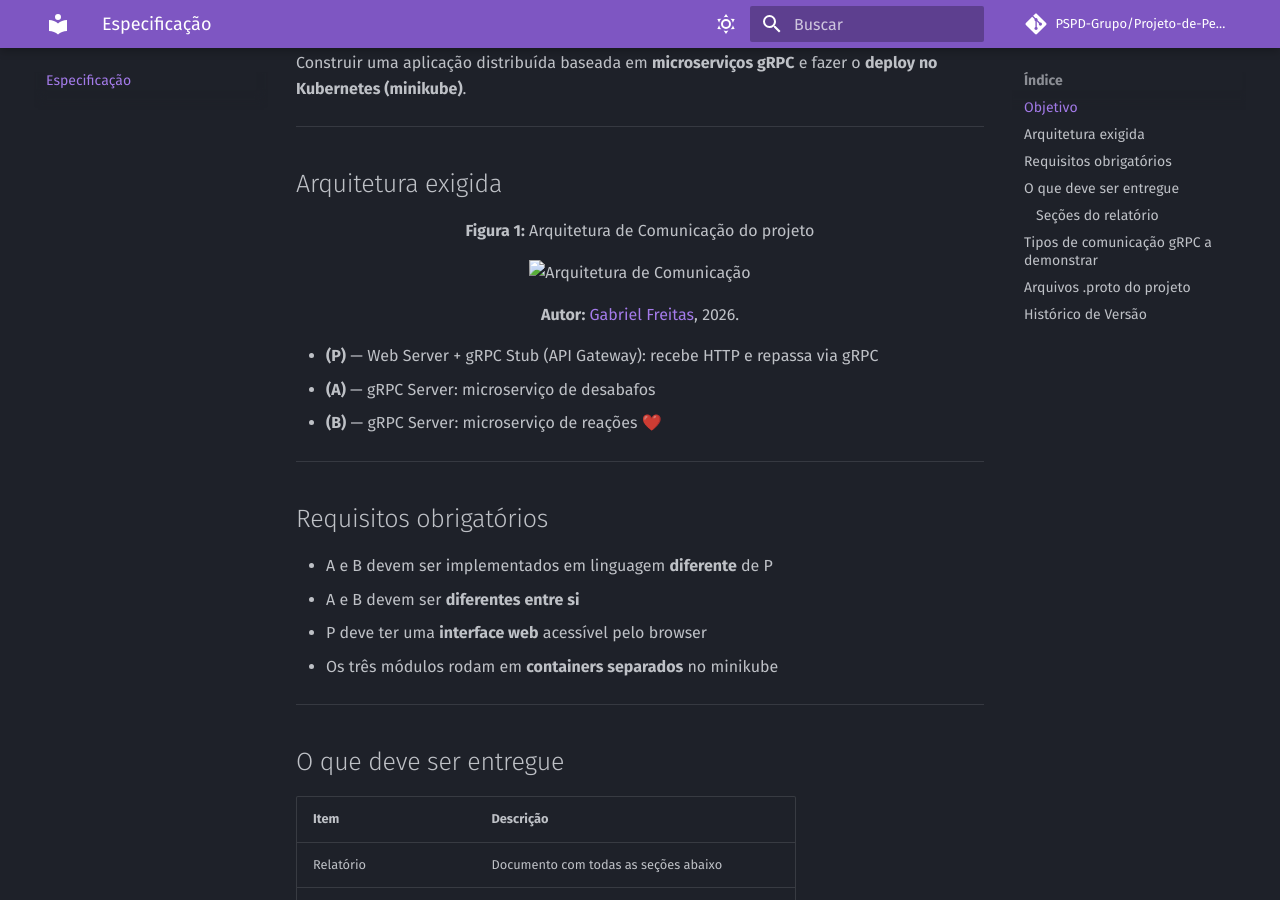
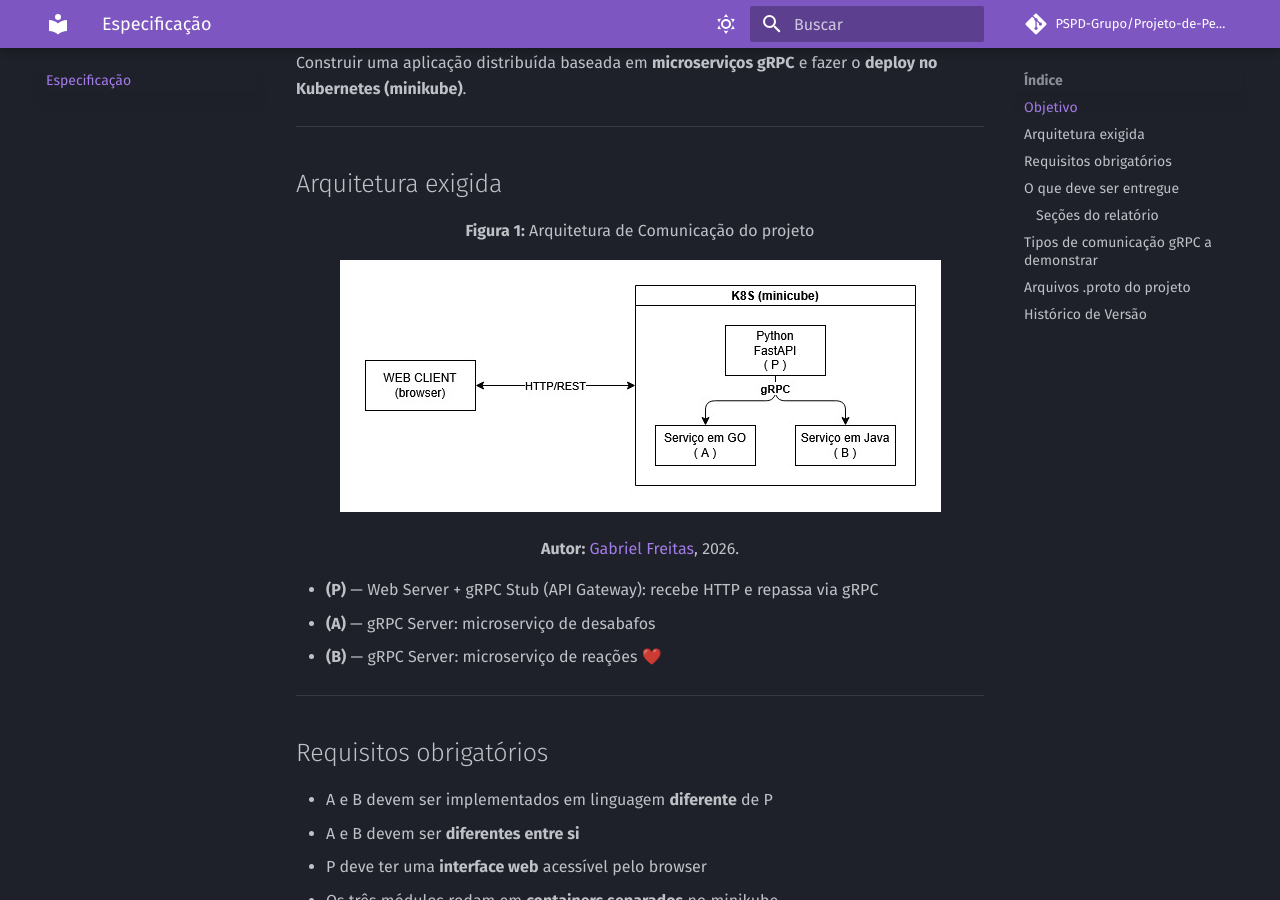
Before and after one commit to PSPD-Grupo/Projeto-de-Pesquisa, an MkDocs documentation site: the page built from docs/especificacao.md, in a window 1280 px wide and 900 px high, scrolled down 320 px. Built offline with MkDocs 1.6.1 and Material for MkDocs 9.7.7, drawn with Linux system fonts in a browser that asks for light colours; comment, search, counter and statistics services are not loaded.

Commit message:
docs: corrige caminhos relativos de tags HTML img

```diff
--- a/docs/especificacao.md
+++ b/docs/especificacao.md
@@ -15,7 +15,7 @@ Construir uma aplicação distribuída baseada em **microserviços gRPC** e faze
 <div align="center">
 <font size="3"><p style="text-align: center"><b>Figura 1:</b> Arquitetura de Comunicação do projeto</p></font>
 
-<img src="img/arquitetura.jpg" alt="Arquitetura de Comunicação" style="max-width: 100%; height: auto;">
+<img src="../img/arquitetura.jpg" alt="Arquitetura de Comunicação" style="max-width: 100%; height: auto;">
 
 <font size="3"><p style="text-align: center"><b>Autor:</b> <a href="https://github.com/gabrielfreitass1">Gabriel Freitas</a>, 2026.</p></font>
 </div>
```
Also changed, not shown: docs/microsservicos/arquitetura.md (+1 -1 lines).
